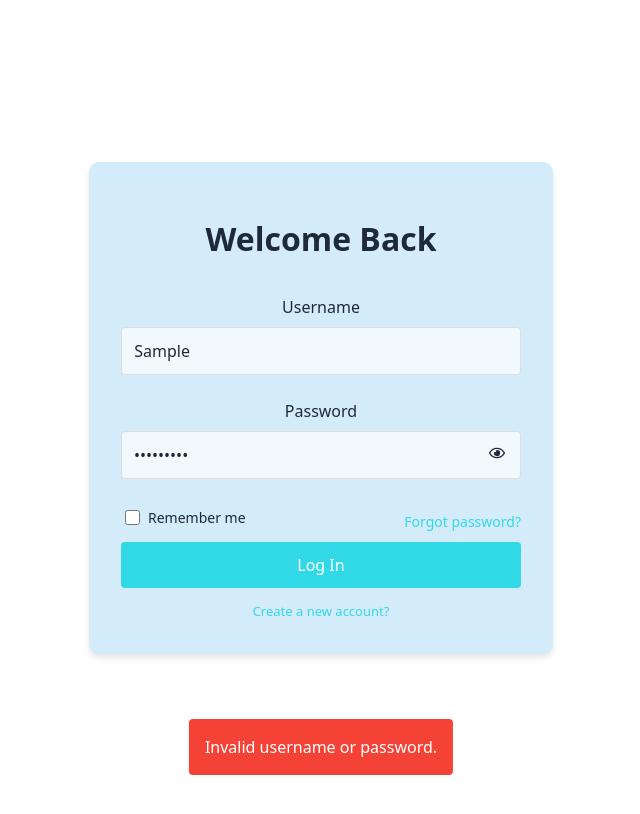
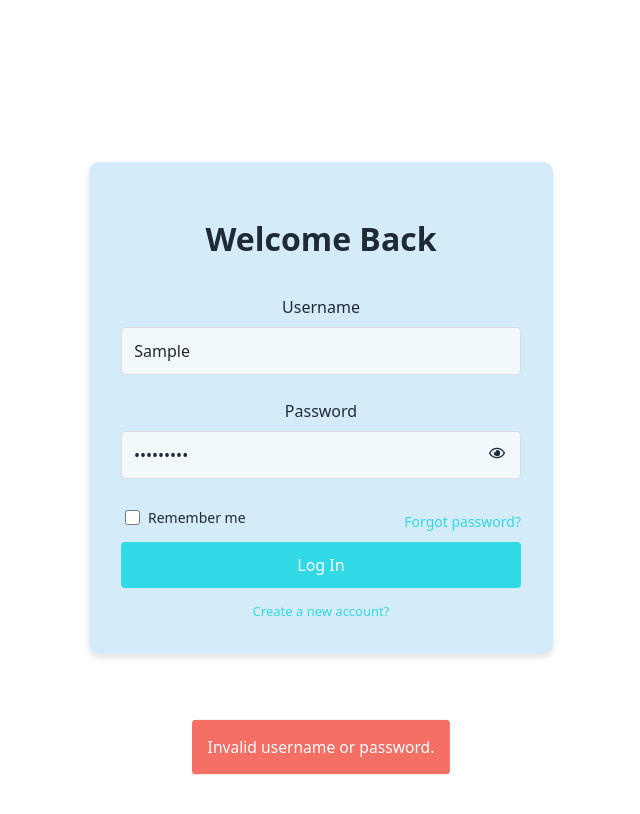
Before and after one commit to johnfa1508/interview-manager-client, a React (Vite) app: page /login in a window 1280 px wide. Both pictures are taken after typing "Sample", "Sample123" into the empty fields and a click on the button "Log In". Shown: the whole page, without its empty margins (319-959 px from the left). Built offline with nearby package versions, Linux system fonts and the light colour scheme; no server answers; a web font is replaced by a local one.

Commit message:
snackbar animation

```diff
--- a/src/components/common/snackbar/style.css
+++ b/src/components/common/snackbar/style.css
@@ -2,13 +2,14 @@
   position: fixed;
   bottom: 25px;
   left: 50%;
-  transform: translateX(-50%);
+  transform: translateX(-50%) scale(0.9);
   padding: 16px;
   border-radius: 4px;
   color: white;
   font-size: 16px;
   z-index: 1000;
-  transition: opacity 0.3s ease-in-out;
+  opacity: 0;
+  animation: fadeInZoom 300ms ease-in-out forwards, fadeOutZoom 300ms ease-in-out 2700ms forwards;
 }
 
 .snackbar.success {
@@ -26,3 +27,25 @@
 .snackbar.warning {
   background-color: #ff9800;
 }
+
+@keyframes fadeInZoom {
+  0% {
+    opacity: 0;
+    transform: translateX(-50%) scale(0.9);
+  }
+  100% {
+    opacity: 1;
+    transform: translateX(-50%) scale(1);
+  }
+}
+
+@keyframes fadeOutZoom {
+  0% {
+    opacity: 1;
+    transform: translateX(-50%) scale(1);
+  }
+  100% {
+    opacity: 0;
+    transform: translateX(-50%) scale(0.9);
+  }
+}
```
